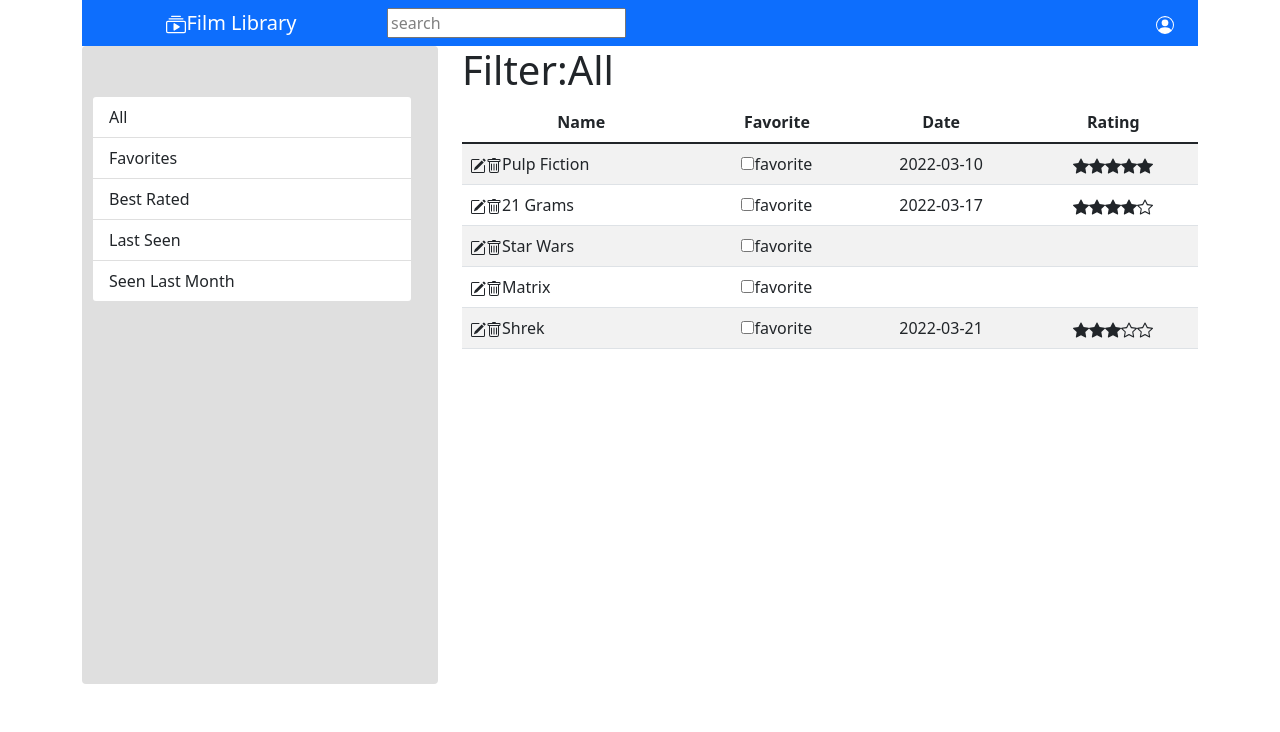
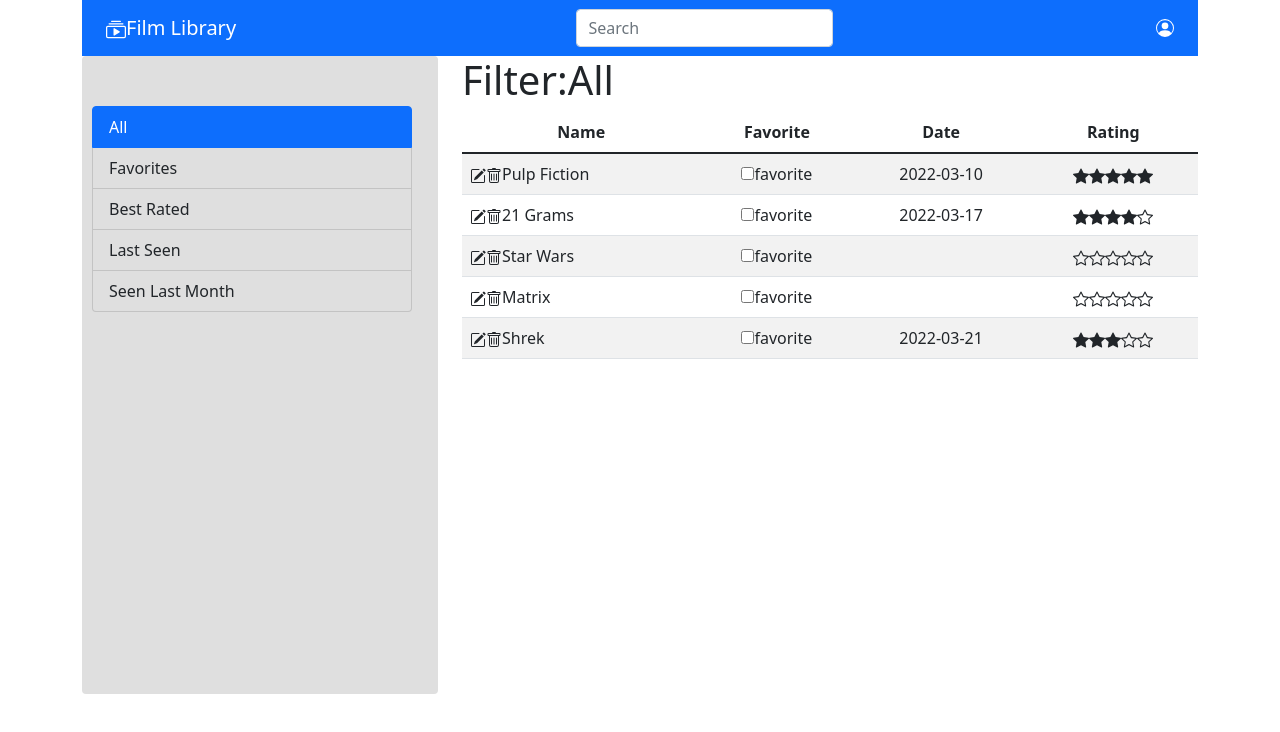
Before and after one commit to elena-dodici/WABigLab, a React (Create React App) app: page / in a window 1280 px wide. Shown: the top 732 px of the page. Built offline with nearby package versions, Linux system fonts and the light colour scheme.

Commit message:
update style

```diff
--- a/src/component/FilmComponents.js
+++ b/src/component/FilmComponents.js
@@ -49,6 +49,11 @@ function FilmData(props){
   for(let i=0;i<5-props.film.rating;++i){
     stars.push(<BsStar/>);
   }
+  if(props.film.rating ===undefined){
+    for(let i=0;i<5;++i){
+      stars.push(<BsStar/>);
+    }
+  }
   const handleChange=()=>{
     setChecked(!mychecked);
 
--- a/src/component/NavBar.css
+++ b/src/component/NavBar.css
@@ -4,6 +4,9 @@
     height: 200%;
     position: relative;
     top: 0px;
+}
+.greybg{
+    background-color:rgb(223, 223, 223);
 }
 .txt-left{
     text-align: left;
--- a/src/component/NavBar.js
+++ b/src/component/NavBar.js
@@ -1,49 +1,70 @@
-import {Col, Navbar,Container, ListGroup} from 'react-bootstrap';
+import {Col, Navbar,Container, ListGroup ,Form,Nav} from 'react-bootstrap';
 import './NavBar.css';
 import { BsCollectionPlay,BsPersonCircle } from "react-icons/bs";
 function MyNavBar(props){
     return(
     <Col sm={4}>  {/*offset 指定列向右的偏移量，span指定列宽 */}
-          <ListGroup className='bar txt-left' varient="flush">
-            <ListGroup.Item className='lg-item' action href="#link1">
+          <ListGroup className='bar txt-left ' varient="flush">
+            <ListGroup.Item className='lg-item greybg' action href="#link1" active={true} >
               All
             </ListGroup.Item>
-            <ListGroup.Item className='lg-item' action href="#link2">
+            <ListGroup.Item className='lg-item greybg' action href="#link2">
               Favorites
             </ListGroup.Item>
             {/* <ListGroup.Item action onClick={alertClicked}> */}
-            <ListGroup.Item className='lg-item' action >
+            <ListGroup.Item className='lg-item greybg' action >
               Best Rated
             </ListGroup.Item>
-            <ListGroup.Item className='lg-item' action >
+            <ListGroup.Item className='lg-item greybg' action >
               Last Seen
             </ListGroup.Item>
-            <ListGroup.Item className='lg-item' action >
+            <ListGroup.Item className='lg-item greybg' action >
               Seen Last Month
             </ListGroup.Item>
           </ListGroup>
         </Col>
+
+
     );
 }
 
 function TopNavbar(props){
     return(
-        <Navbar bg="primary" variant="dark">
+        // <Navbar bg="primary" variant="dark">
+        //   <Container>
+        //       <Col sm={3} className='txt-left'>
+        //         <Navbar.Brand href="#home">
+        //         <BsCollectionPlay  />
+        //             Film Library
+        //         </Navbar.Brand>
+        //       </Col>
+        //       <Col sm={3}>
+        //         <input className='searchbox' type={"search"} value="search" />
+        //       </Col>
+        //       <Col sm={6} className='user'>
+        //           <BsPersonCircle  fontSize="large"/>
+        //       </Col>
+        //   </Container>
+        // </Navbar>
+        <Navbar bg="primary" variant='dark'>
           <Container>
-              <Col sm={3}>
-                <Navbar.Brand href="#home">
-                <BsCollectionPlay />
-                    Film Library
-                </Navbar.Brand>
-              </Col>
-              <Col sm={3}>
-                <input className='searchbox' type={"search"} value="search" />
-              </Col>
-              <Col sm={6} className='user'>
-                  <BsPersonCircle  fontSize="large"/>
-              </Col>
+            <Navbar.Brand href="#home">
+              <BsCollectionPlay  />
+              Film Library
+            </Navbar.Brand>
+            <Nav className='mx-auto'>
+            <Form>
+              <Form.Control type="text" placeholder="Search" className="mr-sm-12" />
+            </Form>
+            </Nav>
+
+            <Nav className='user'>
+              <BsPersonCircle  fontSize="large"/>
+            </Nav>
+
           </Container>
         </Navbar>
+
     );
 }
 
```
